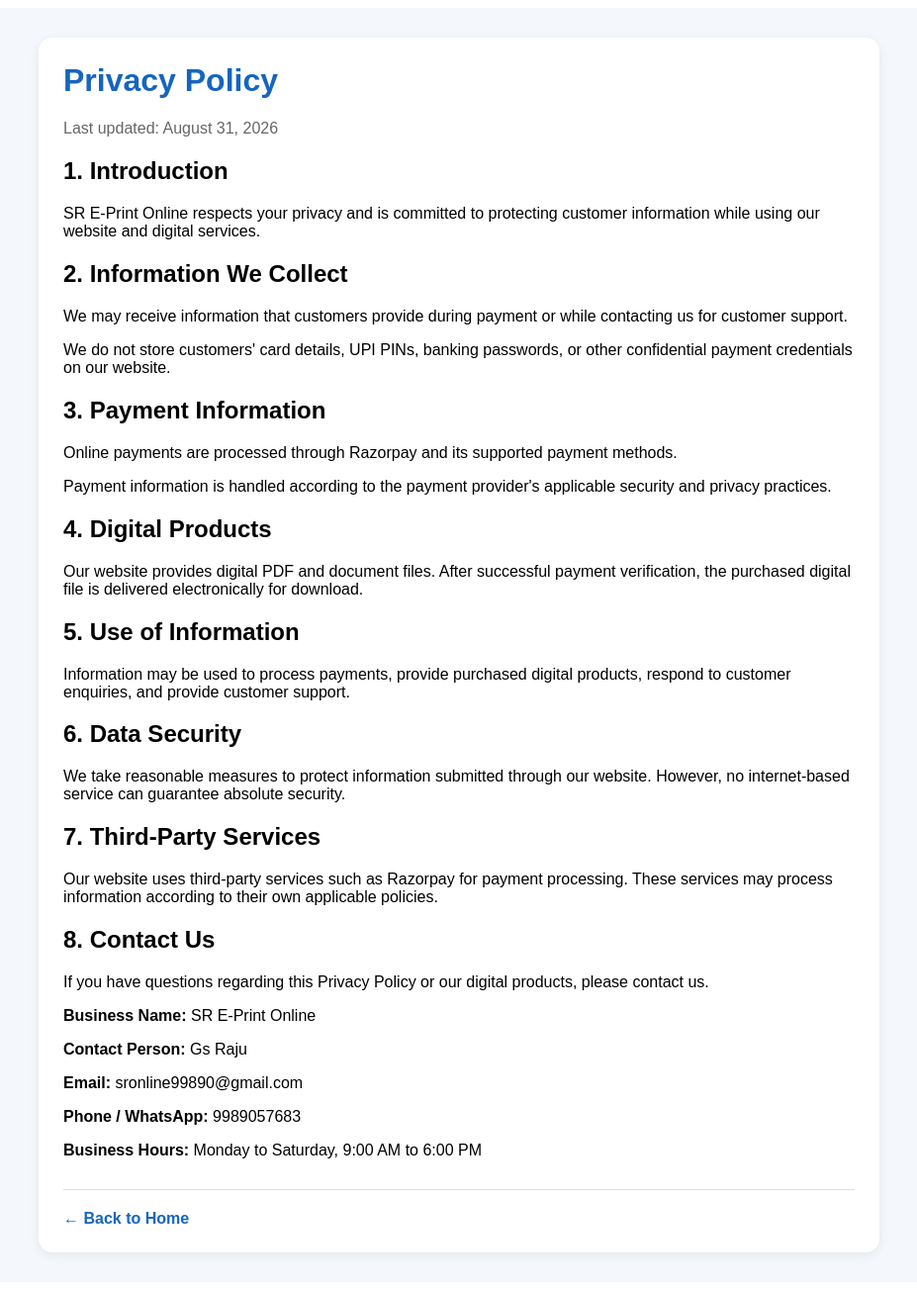
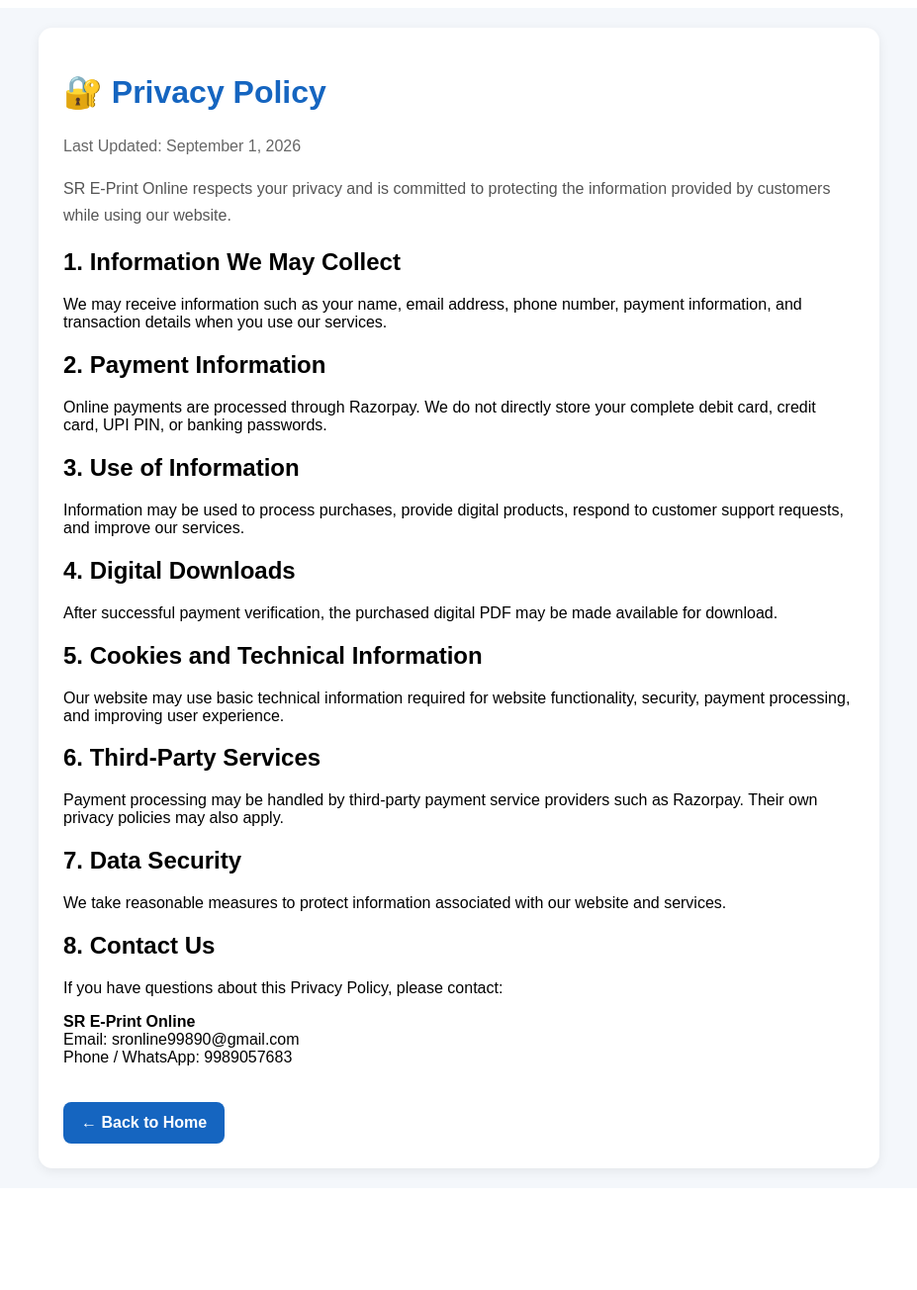
Before and after one commit to SrePrintOnlinework/Sr_ePrint-Online, a Next.js app: page /privacy in a window 1280 px wide. Shown: the whole page at 99% size, without its empty margins (176-1103 px from the left). After the commit the page ends 1209 px from the top, so only its background shows below. Built offline with nearby package versions, Linux system fonts and the light colour scheme.

Commit message:
Revise Privacy Policy content and styles
Updated the Privacy Policy page with new content and styling adjustments.

```diff
--- a/app/privacy/page.js
+++ b/app/privacy/page.js
@@ -5,153 +5,104 @@ export default function PrivacyPolicy() {
         minHeight: '100vh',
         background: '#f4f7fb',
         fontFamily: 'Arial, sans-serif',
-        padding: '30px 15px',
+        padding: '20px',
       }}
     >
       <div
         style={{
           maxWidth: '800px',
           margin: '0 auto',
-          background: '#ffffff',
+          background: 'white',
           padding: '25px',
           borderRadius: '14px',
           boxShadow: '0 3px 12px rgba(0,0,0,0.07)',
         }}
       >
-        <h1
-          style={{
-            color: '#1565c0',
-            marginTop: 0,
-          }}
-        >
-          Privacy Policy
+        <h1 style={{ color: '#1565c0' }}>
+          🔐 Privacy Policy
         </h1>
 
-        <p style={{ color: '#666' }}>
-          Last updated: August 31, 2026
+        <p style={{ color: '#666', lineHeight: 1.7 }}>
+          Last Updated: September 1, 2026
         </p>
 
-        <h2>1. Introduction</h2>
-        <p>
-          SR E-Print Online respects your
-          privacy and is committed to
-          protecting customer information
-          while using our website and
-          digital services.
+        <p style={{ color: '#555', lineHeight: 1.7 }}>
+          SR E-Print Online respects your privacy and is
+          committed to protecting the information provided
+          by customers while using our website.
         </p>
 
-        <h2>2. Information We Collect</h2>
+        <h2>1. Information We May Collect</h2>
         <p>
-          We may receive information that
-          customers provide during payment
-          or while contacting us for
-          customer support.
+          We may receive information such as your name,
+          email address, phone number, payment information,
+          and transaction details when you use our services.
+        </p>
+
+        <h2>2. Payment Information</h2>
+        <p>
+          Online payments are processed through Razorpay.
+          We do not directly store your complete debit card,
+          credit card, UPI PIN, or banking passwords.
+        </p>
+
+        <h2>3. Use of Information</h2>
+        <p>
+          Information may be used to process purchases,
+          provide digital products, respond to customer
+          support requests, and improve our services.
+        </p>
+
+        <h2>4. Digital Downloads</h2>
+        <p>
+          After successful payment verification, the
+          purchased digital PDF may be made available
+          for download.
+        </p>
+
+        <h2>5. Cookies and Technical Information</h2>
+        <p>
+          Our website may use basic technical information
+          required for website functionality, security,
+          payment processing, and improving user experience.
+        </p>
+
+        <h2>6. Third-Party Services</h2>
+        <p>
+          Payment processing may be handled by third-party
+          payment service providers such as Razorpay.
+          Their own privacy policies may also apply.
+        </p>
+
+        <h2>7. Data Security</h2>
+        <p>
+          We take reasonable measures to protect information
+          associated with our website and services.
+        </p>
+
+        <h2>8. Contact Us</h2>
+        <p>
+          If you have questions about this Privacy Policy,
+          please contact:
         </p>
 
         <p>
-          We do not store customers'
-          card details, UPI PINs, banking
-          passwords, or other confidential
-          payment credentials on our website.
+          <strong>SR E-Print Online</strong>
+          <br />
+          Email: sronline99890@gmail.com
+          <br />
+          Phone / WhatsApp: 9989057683
         </p>
 
-        <h2>3. Payment Information</h2>
-        <p>
-          Online payments are processed
-          through Razorpay and its supported
-          payment methods.
-        </p>
-
-        <p>
-          Payment information is handled
-          according to the payment
-          provider's applicable security
-          and privacy practices.
-        </p>
-
-        <h2>4. Digital Products</h2>
-        <p>
-          Our website provides digital PDF
-          and document files. After
-          successful payment verification,
-          the purchased digital file is
-          delivered electronically for
-          download.
-        </p>
-
-        <h2>5. Use of Information</h2>
-        <p>
-          Information may be used to
-          process payments, provide
-          purchased digital products,
-          respond to customer enquiries,
-          and provide customer support.
-        </p>
-
-        <h2>6. Data Security</h2>
-        <p>
-          We take reasonable measures to
-          protect information submitted
-          through our website. However,
-          no internet-based service can
-          guarantee absolute security.
-        </p>
-
-        <h2>7. Third-Party Services</h2>
-        <p>
-          Our website uses third-party
-          services such as Razorpay for
-          payment processing. These
-          services may process information
-          according to their own applicable
-          policies.
-        </p>
-
-        <h2>8. Contact Us</h2>
-
-        <p>
-          If you have questions regarding
-          this Privacy Policy or our
-          digital products, please contact
-          us.
-        </p>
-
-        <p>
-          <strong>Business Name:</strong>{' '}
-          SR E-Print Online
-        </p>
-
-        <p>
-          <strong>Contact Person:</strong>{' '}
-          Gs Raju
-        </p>
-
-        <p>
-          <strong>Email:</strong>{' '}
-          sronline99890@gmail.com
-        </p>
-
-        <p>
-          <strong>Phone / WhatsApp:</strong>{' '}
-          9989057683
-        </p>
-
-        <p>
-          <strong>Business Hours:</strong>{' '}
-          Monday to Saturday, 9:00 AM to 6:00 PM
-        </p>
-
-        <div
-          style={{
-            marginTop: '30px',
-            paddingTop: '20px',
-            borderTop: '1px solid #ddd',
-          }}
-        >
         <a
           href="/"
           style={{
-              color: '#1565c0',
+            display: 'inline-block',
+            marginTop: '20px',
+            padding: '12px 18px',
+            background: '#1565c0',
+            color: 'white',
+            borderRadius: '8px',
             textDecoration: 'none',
             fontWeight: 'bold',
           }}
@@ -159,7 +110,6 @@ export default function PrivacyPolicy() {
           ← Back to Home
         </a>
       </div>
-      </div>
     </main>
   );
 }
```
Lines whose indentation alone changed are shown as unchanged.
